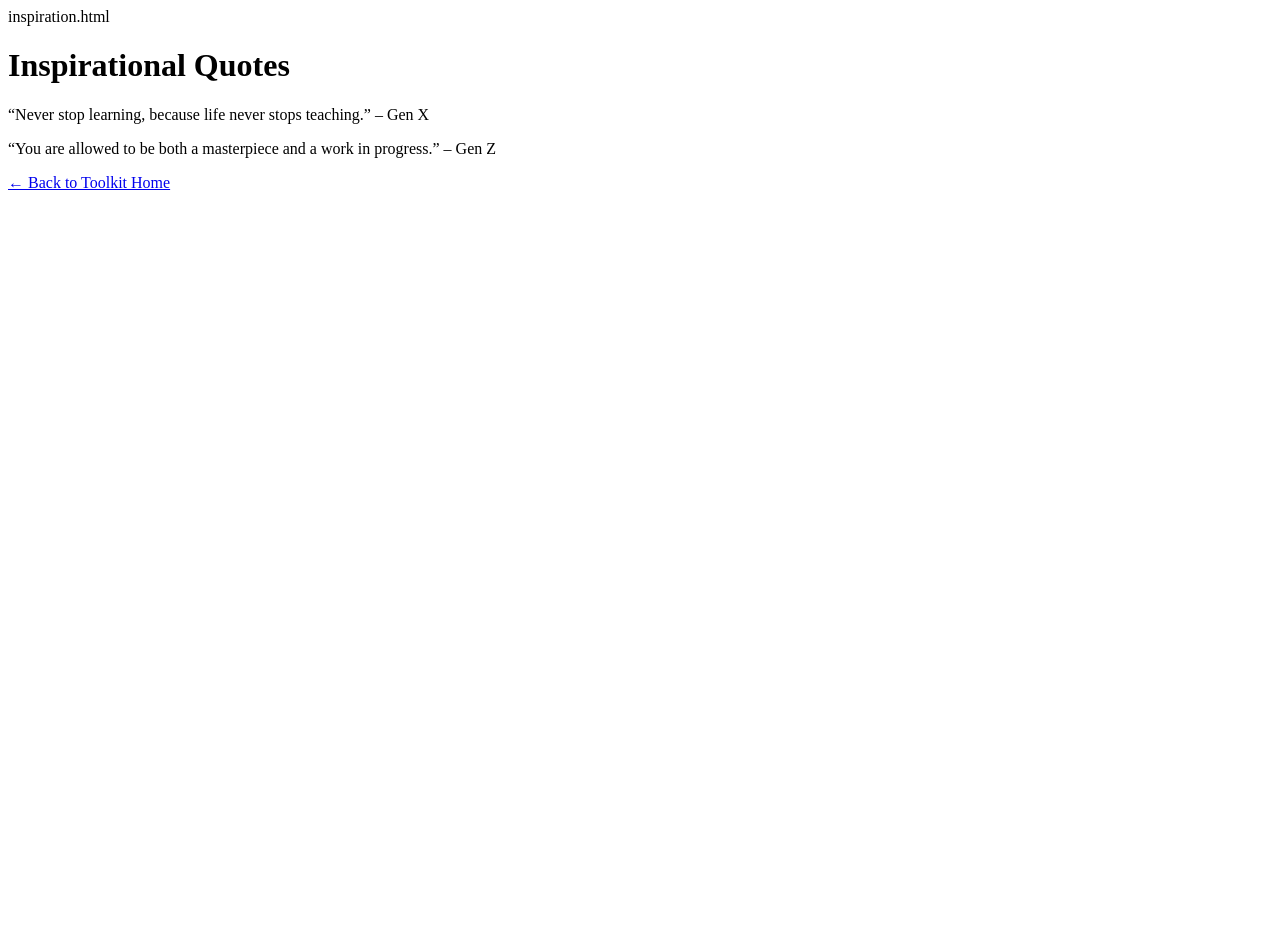
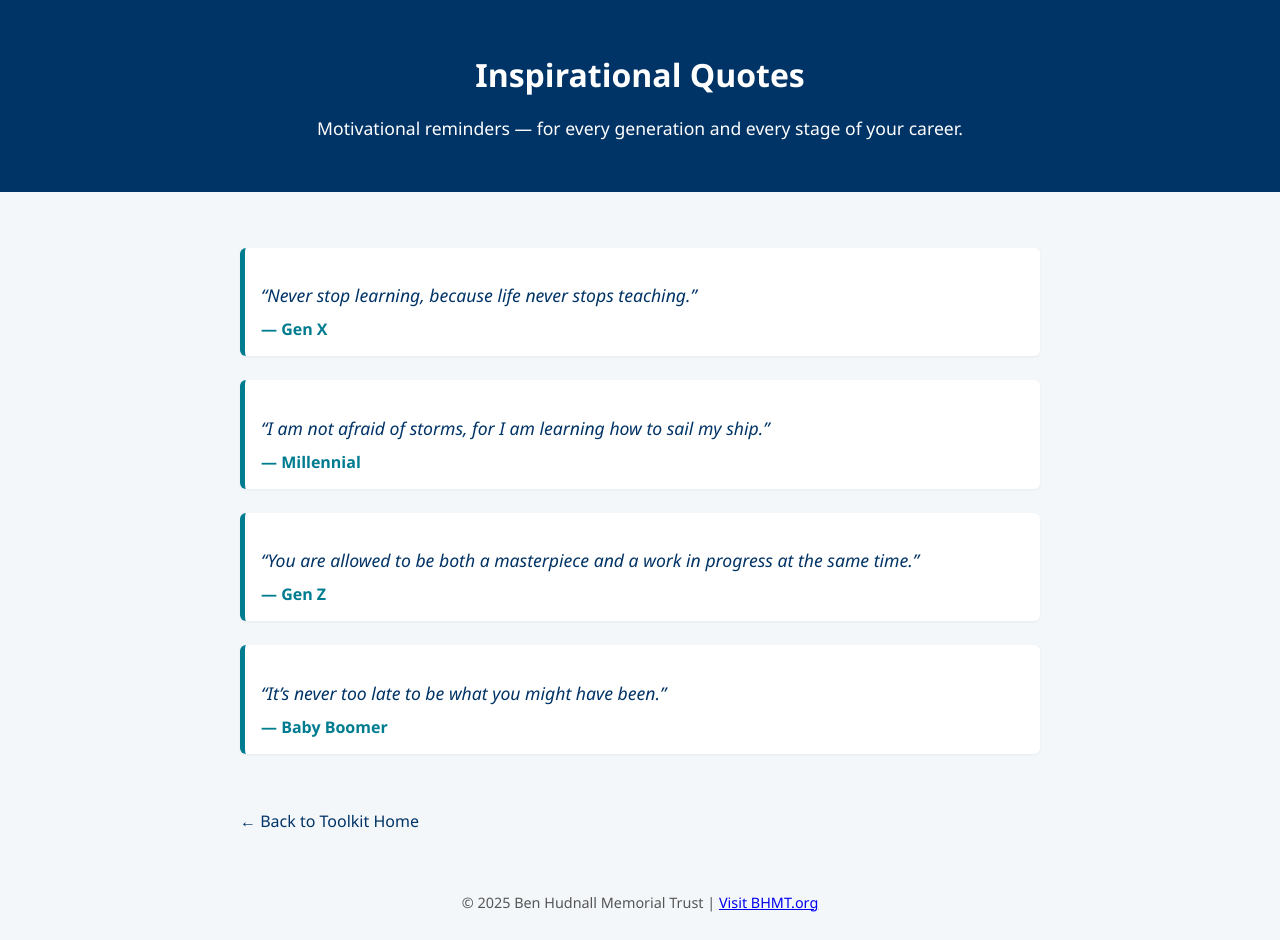
Before and after one commit to BunnyB2025/career-growth-toolkit, a plain HTML site: page inspiration.html in a window 1280 px wide. Before the commit the page ends 800 px from the top, so only its background shows below. Drawn offline with Linux system fonts and the light colour scheme.

Commit message:
Update inspiration.html

```diff
--- a/inspiration.html
+++ b/inspiration.html
@@ -1,11 +1,111 @@
-inspiration.html
 <!DOCTYPE html>
 <html lang="en">
-<head><meta charset="UTF-8"><title>Inspiration</title></head>
+<head>
+  <meta charset="UTF-8" />
+  <meta name="viewport" content="width=device-width, initial-scale=1.0" />
+  <title>Inspirational Quotes | Career Growth Toolkit</title>
+  <style>
+    body {
+      font-family: "Segoe UI", sans-serif;
+      margin: 0;
+      background-color: #f4f7fa;
+      color: #003366;
+    }
+
+    header {
+      background-color: #003366;
+      color: white;
+      padding: 2em;
+      text-align: center;
+    }
+
+    main {
+      max-width: 800px;
+      margin: auto;
+      padding: 2em;
+    }
+
+    h1 {
+      font-size: 2em;
+      margin-bottom: 0.3em;
+    }
+
+    p {
+      font-size: 1.1em;
+      line-height: 1.6;
+    }
+
+    .quote-card {
+      background: white;
+      border-left: 5px solid #007c91;
+      padding: 1em;
+      margin: 1.5em 0;
+      border-radius: 6px;
+      box-shadow: 0 1px 3px rgba(0,0,0,0.05);
+    }
+
+    .quote-card p {
+      font-style: italic;
+      margin-bottom: 0.5em;
+    }
+
+    .quote-card span {
+      display: block;
+      font-weight: bold;
+      color: #007c91;
+    }
+
+    a.back-link {
+      display: inline-block;
+      margin-top: 2em;
+      text-decoration: none;
+      color: #003366;
+    }
+
+    footer {
+      text-align: center;
+      font-size: 0.9em;
+      padding: 2em;
+      color: #555;
+    }
+  </style>
+</head>
 <body>
-  <h1>Inspirational Quotes</h1>
-  <p>“Never stop learning, because life never stops teaching.” – Gen X</p>
-  <p>“You are allowed to be both a masterpiece and a work in progress.” – Gen Z</p>
-  <a href="index.html">← Back to Toolkit Home</a>
+
+  <header>
+    <h1>Inspirational Quotes</h1>
+    <p>Motivational reminders — for every generation and every stage of your career.</p>
+  </header>
+
+  <main>
+
+    <div class="quote-card">
+      <p>“Never stop learning, because life never stops teaching.”</p>
+      <span>— Gen X</span>
+    </div>
+
+    <div class="quote-card">
+      <p>“I am not afraid of storms, for I am learning how to sail my ship.”</p>
+      <span>— Millennial</span>
+    </div>
+
+    <div class="quote-card">
+      <p>“You are allowed to be both a masterpiece and a work in progress at the same time.”</p>
+      <span>— Gen Z</span>
+    </div>
+
+    <div class="quote-card">
+      <p>“It’s never too late to be what you might have been.”</p>
+      <span>— Baby Boomer</span>
+    </div>
+
+    <a href="index.html" class="back-link">← Back to Toolkit Home</a>
+
+  </main>
+
+  <footer>
+    &copy; 2025 Ben Hudnall Memorial Trust | <a href="https://www.bhmt.org" target="_blank">Visit BHMT.org</a>
+  </footer>
+
 </body>
 </html>
```
